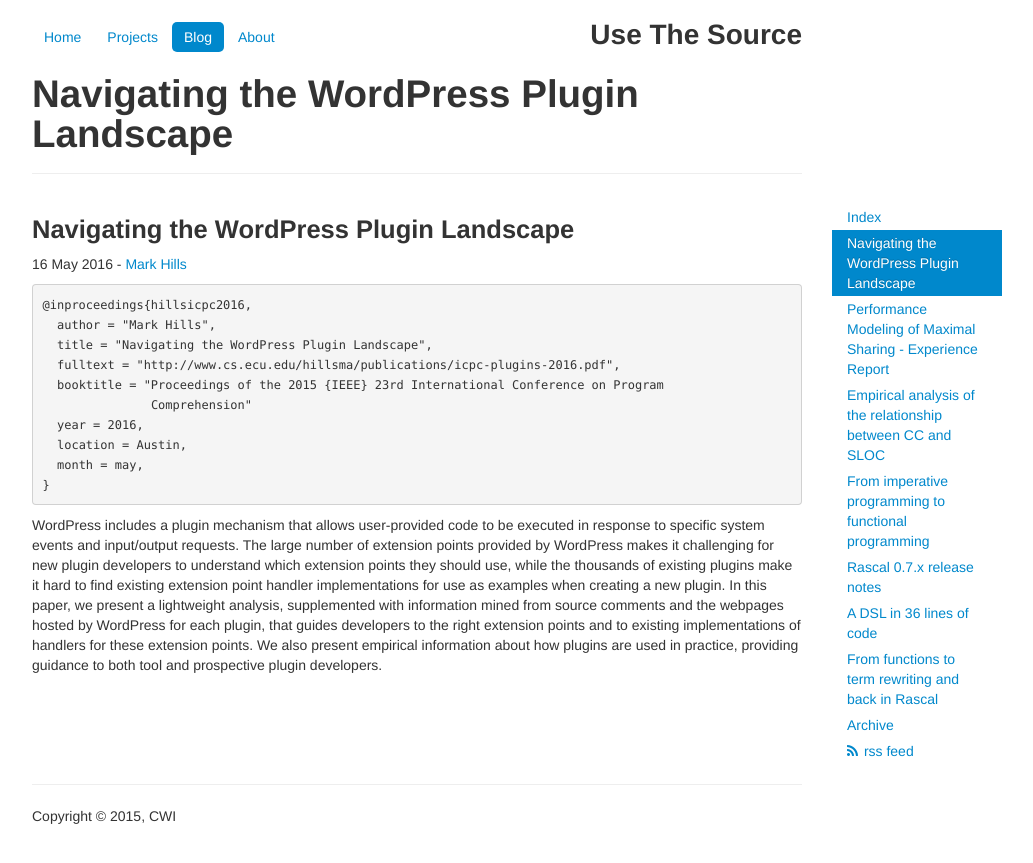
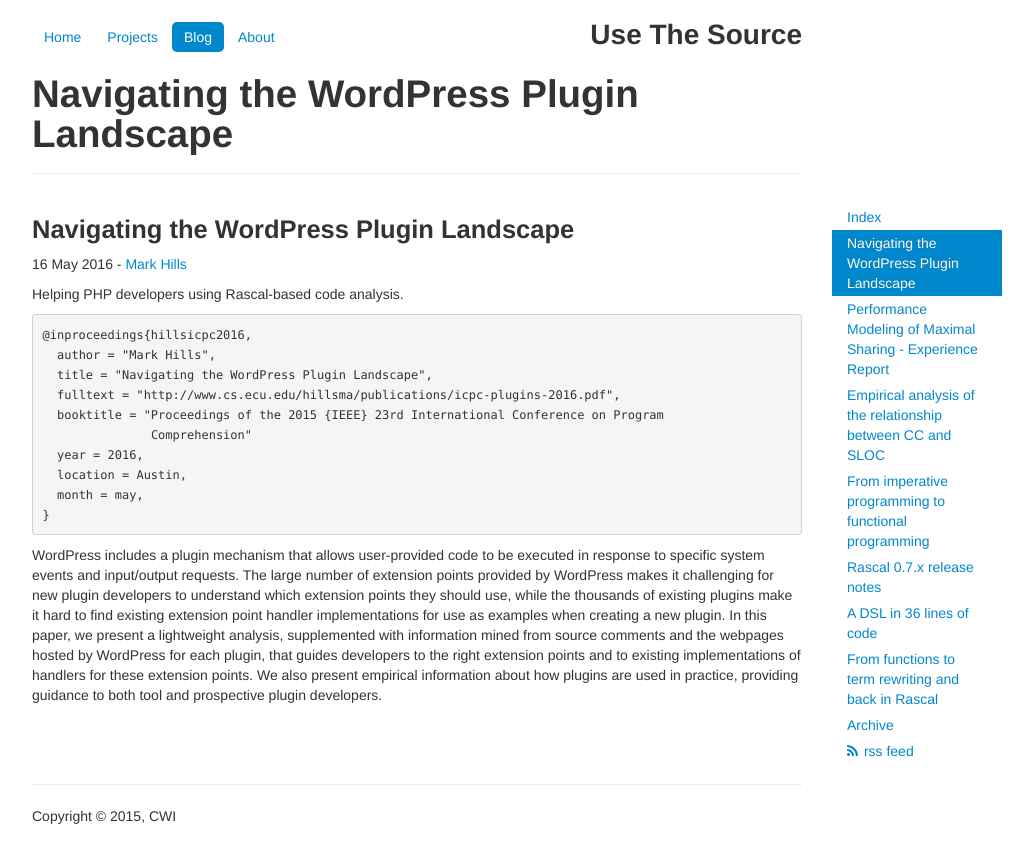
Before and after one commit to usethesource/usethesource.github.io, a Jekyll site: the page built from _posts/2016-05-16-navigating-the-wordpress-plugin-landscape.md, in a window 1280 px wide. Shown: the top 863 px of the page, without its empty margins (223-1256 px from the left). Built offline with Jekyll 4.4.1, drawn with Linux system fonts in a browser that asks for light colours; comment, search, counter and statistics services are not loaded.

Commit message:
fixed first line

````diff
--- a/_posts/2016-05-16-navigating-the-wordpress-plugin-landscape.md
+++ b/_posts/2016-05-16-navigating-the-wordpress-plugin-landscape.md
@@ -5,6 +5,8 @@
 authorlink: "http://www.cs.ecu.edu/hillsma"
 layout: post
 ---
+
+Helping PHP developers using Rascal-based code analysis.
 
 ```
 @inproceedings{hillsicpc2016,
````
